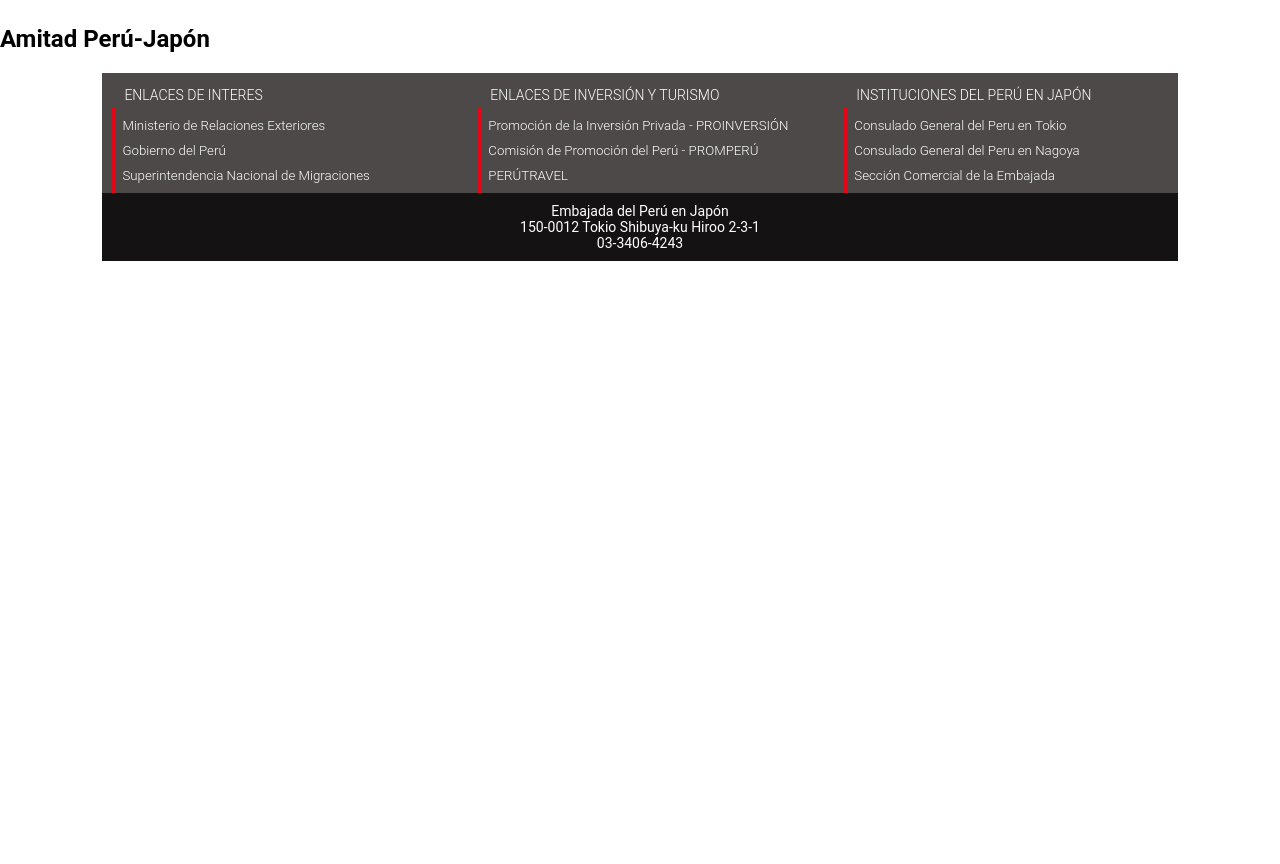
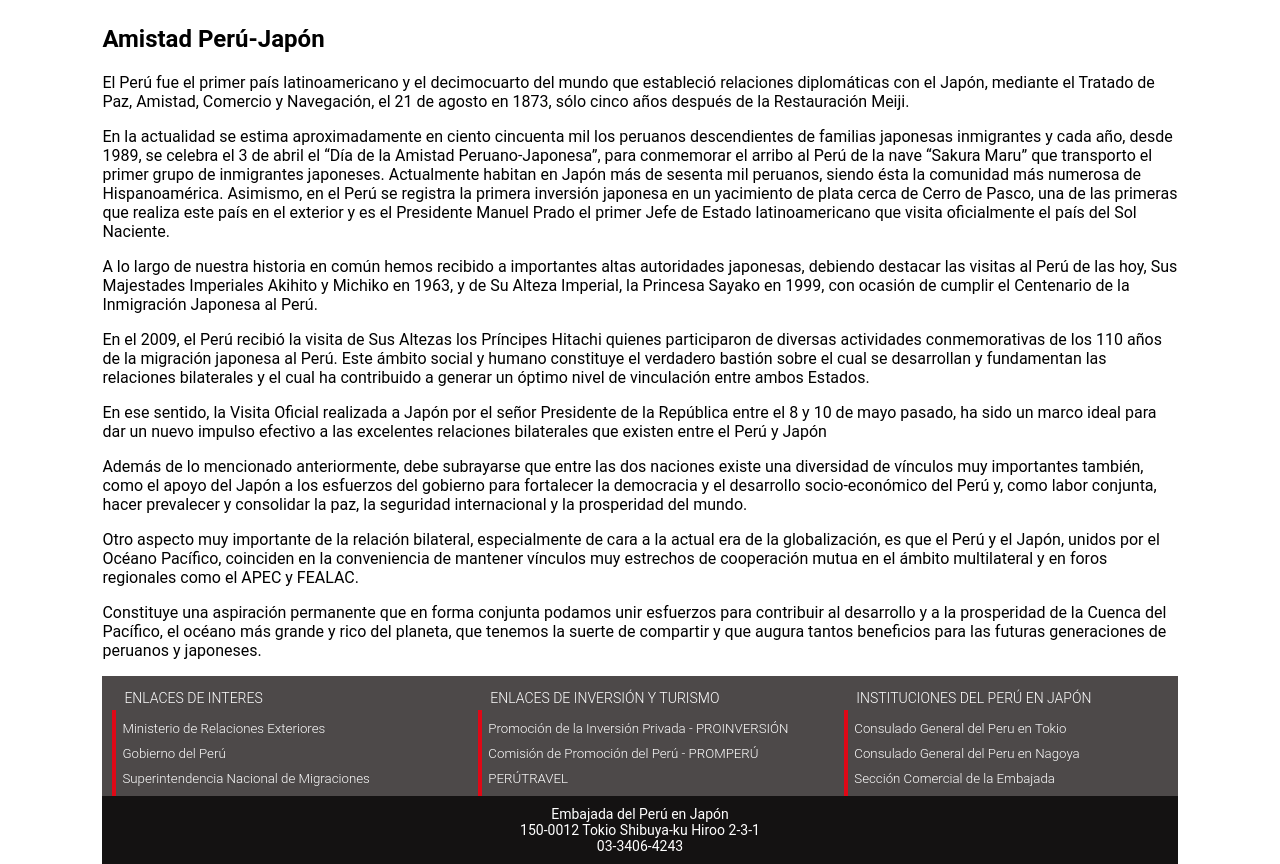
Before and after one commit to zesaru/embassyofperu, a Gatsby site: page /amistad in a window 1280 px wide. Shown: the part 54-918 px from the top of the page. Before the commit the page ends 800 px from the top, so only its background shows below. Built offline with nearby package versions, Linux system fonts and the light colour scheme; Gatsby itself is replaced by a stand-in of ours.

Commit message:
fix item__amistad header menu

```diff
--- a/src/components/header.js
+++ b/src/components/header.js
@@ -31,7 +31,7 @@ const Header = () => (
             <Link to="/funcionarios">FUNCIONARIOS</Link>
           </li>
           <li className="menu__item">
-            <Link to="amistad">AMISTAD PERÚ-JAPÓN</Link>
+            <Link to="/amistad">AMISTAD PERÚ-JAPÓN</Link>
           </li>
         </ul>
       </nav>
--- a/src/pages/amistad.js
+++ b/src/pages/amistad.js
@@ -4,7 +4,71 @@ import Layout from "../components/layout"
 const amistad = () => {
   return (
     <Layout>
-      <h2>Amitad Perú-Japón</h2>
+      <div className="wrapper">
+        <h2>Amistad Perú-Japón</h2>
+        <p>
+          El Perú fue el primer país latinoamericano y el decimocuarto del mundo
+          que estableció relaciones diplomáticas con el Japón, mediante el
+          Tratado de Paz, Amistad, Comercio y Navegación, el 21 de agosto en
+          1873, sólo cinco años después de la Restauración Meiji.
+        </p>
+        <p>
+          En la actualidad se estima aproximadamente en ciento cincuenta mil los
+          peruanos descendientes de familias japonesas inmigrantes y cada año,
+          desde 1989, se celebra el 3 de abril el “Día de la Amistad
+          Peruano-Japonesa”, para conmemorar el arribo al Perú de la nave
+          “Sakura Maru” que transporto el primer grupo de inmigrantes japoneses.
+          Actualmente habitan en Japón más de sesenta mil peruanos, siendo ésta
+          la comunidad más numerosa de Hispanoamérica. Asimismo, en el Perú se
+          registra la primera inversión japonesa en un yacimiento de plata cerca
+          de Cerro de Pasco, una de las primeras que realiza este país en el
+          exterior y es el Presidente Manuel Prado el primer Jefe de Estado
+          latinoamericano que visita oficialmente el país del Sol Naciente.
+        </p>
+        <p>
+          A lo largo de nuestra historia en común hemos recibido a importantes
+          altas autoridades japonesas, debiendo destacar las visitas al Perú de
+          las hoy, Sus Majestades Imperiales Akihito y Michiko en 1963, y de Su
+          Alteza Imperial, la Princesa Sayako en 1999, con ocasión de cumplir el
+          Centenario de la Inmigración Japonesa al Perú.
+        </p>
+        <p>
+          En el 2009, el Perú recibió la visita de Sus Altezas los Príncipes
+          Hitachi quienes participaron de diversas actividades conmemorativas de
+          los 110 años de la migración japonesa al Perú. Este ámbito social y
+          humano constituye el verdadero bastión sobre el cual se desarrollan y
+          fundamentan las relaciones bilaterales y el cual ha contribuido a
+          generar un óptimo nivel de vinculación entre ambos Estados.
+        </p>
+        <p>
+          En ese sentido, la Visita Oficial realizada a Japón por el señor
+          Presidente de la República entre el 8 y 10 de mayo pasado, ha sido un
+          marco ideal para dar un nuevo impulso efectivo a las excelentes
+          relaciones bilaterales que existen entre el Perú y Japón
+        </p>
+        <p>
+          Además de lo mencionado anteriormente, debe subrayarse que entre las
+          dos naciones existe una diversidad de vínculos muy importantes
+          también, como el apoyo del Japón a los esfuerzos del gobierno para
+          fortalecer la democracia y el desarrollo socio-económico del Perú y,
+          como labor conjunta, hacer prevalecer y consolidar la paz, la
+          seguridad internacional y la prosperidad del mundo.
+        </p>
+        <p>
+          Otro aspecto muy importante de la relación bilateral, especialmente de
+          cara a la actual era de la globalización, es que el Perú y el Japón,
+          unidos por el Océano Pacífico, coinciden en la conveniencia de
+          mantener vínculos muy estrechos de cooperación mutua en el ámbito
+          multilateral y en foros regionales como el APEC y FEALAC.
+        </p>
+        <p>
+          Constituye una aspiración permanente que en forma conjunta podamos
+          unir esfuerzos para contribuir al desarrollo y a la prosperidad de la
+          Cuenca del Pacífico, el océano más grande y rico del planeta, que
+          tenemos la suerte de compartir y que augura tantos beneficios para las
+          futuras generaciones de peruanos y japoneses.
+        </p>
+      </div>
     </Layout>
   )
 }
```
